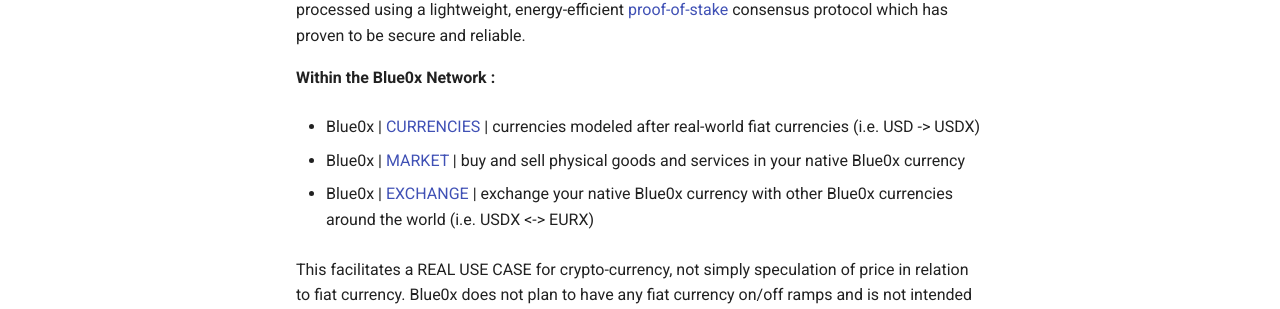
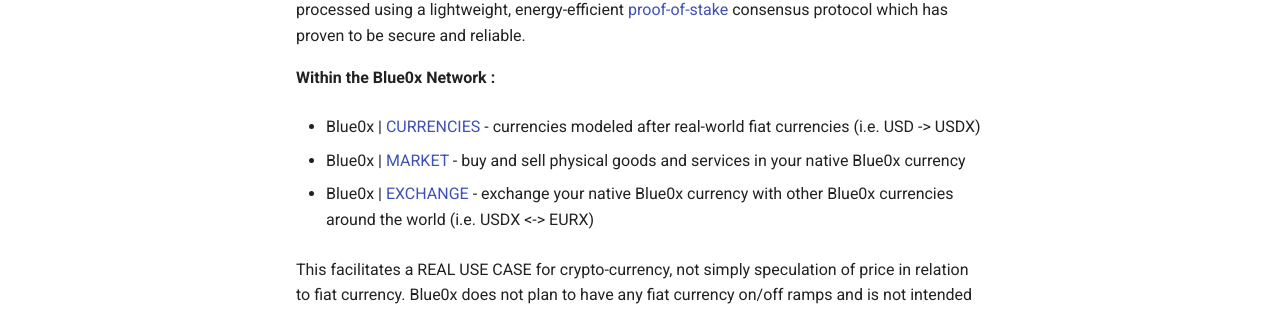
Before and after one commit to theBlue0x/docs, an MkDocs documentation site: the page built from docs/learn_more/index.md, in a window 1280 px wide. Shown: the part 358-667 px from the top of the page. Built offline with MkDocs 1.6.1 and Material for MkDocs 9.7.7, drawn with Linux system fonts in a browser that asks for light colours.

```diff
--- a/docs/learn_more/index.md
+++ b/docs/learn_more/index.md
@@ -5,11 +5,11 @@ Blue0x is focused on overhauling the current financial system by identifying and
 
 **Within the Blue0x Network :**
 
-* Blue0x | [CURRENCIES](currencies.md) | currencies modeled after real-world fiat currencies (i.e. USD -> USDX)
+* Blue0x | [CURRENCIES](currencies.md) - currencies modeled after real-world fiat currencies (i.e. USD -> USDX)
 
-* Blue0x | [MARKET](marketplace.md) | buy and sell physical goods and services in your native Blue0x currency
+* Blue0x | [MARKET](marketplace.md) - buy and sell physical goods and services in your native Blue0x currency
 
-* Blue0x | [EXCHANGE](exchange.md) | exchange your native Blue0x currency with other Blue0x currencies around the world (i.e. USDX <-> EURX)
+* Blue0x | [EXCHANGE](exchange.md) - exchange your native Blue0x currency with other Blue0x currencies around the world (i.e. USDX <-> EURX)
 
 This facilitates a REAL USE CASE for crypto-currency, not simply speculation of price in relation to fiat currency.  Blue0x does not plan to have any fiat currency on/off ramps and is not intended to be traded on crypto exchanges.ₐ   Blue0x strives to have a fully self-contained ecosystem, independent of fiat and other crypto-currencies, that will evolve into a well-trusted platform to ultimately replace the current financial system.
 
```
